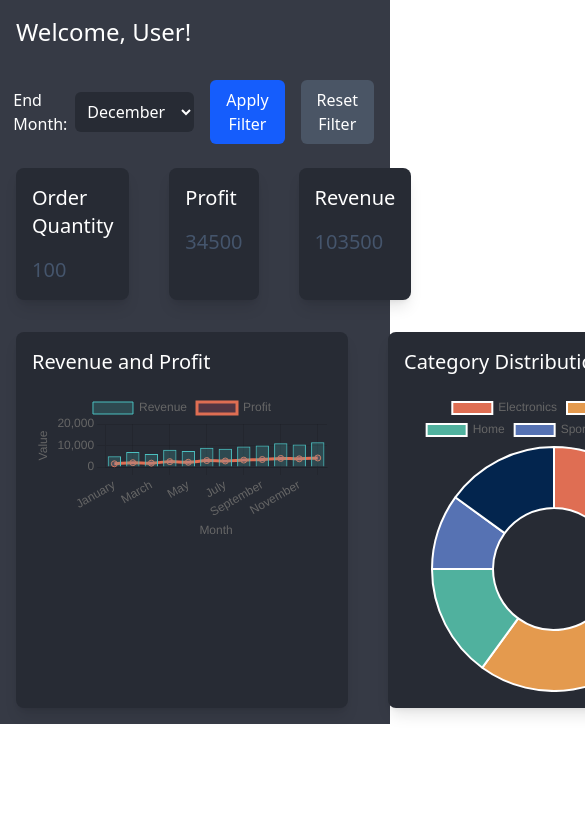
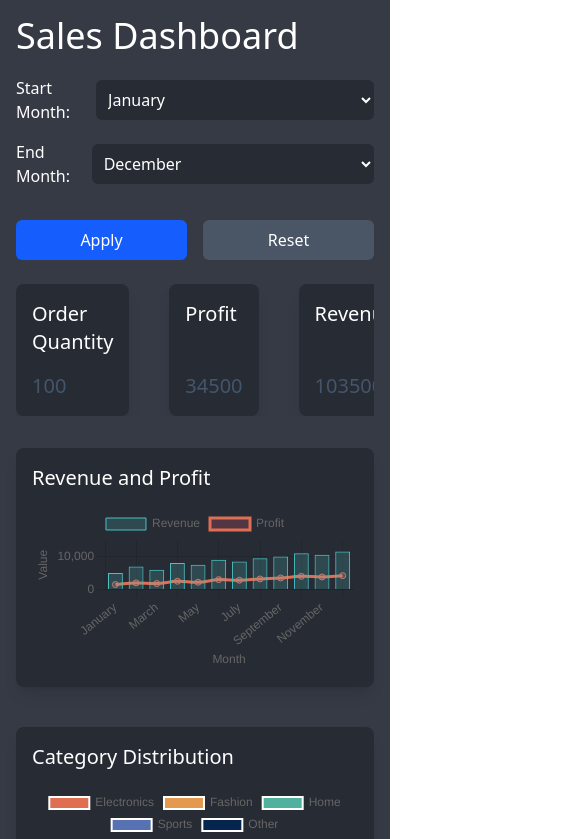
Before and after one commit to utharanambiar/SalesDashboard, a React (Vite) app: page / in a window 390 px wide. Shown: the top 839 px of the page, 585 px wide, since content can reach past the window. Built offline with nearby package versions, Linux system fonts and the light colour scheme.

Commit message:
feat: make dashboard responsive

```diff
--- a/index.html
+++ b/index.html
@@ -2,7 +2,7 @@
 <html lang="en">
   <head>
     <meta charset="UTF-8" />
-    <link rel="icon" type="image/svg+xml" href="/vite.svg" />
+    <link rel="icon" type="image/svg+xml" href="/sales.png" />
     <link href="/src/styles.css" rel="stylesheet" />
     <meta name="viewport" content="width=device-width, initial-scale=1.0" />
     <title>Sales Dashboard</title>
--- a/src/Components/Dashboard.tsx
+++ b/src/Components/Dashboard.tsx
@@ -73,19 +73,19 @@ const Dashboard: React.FC = () => {
 
   return (
     <div className="p-4 space-y-8">
-      <h2 className="text-2xl font-semibol text-white">
-        Welcome, User!
+      <h2 className="text-4xl font-semibol text-white md:mt-5 mb-5">
+        Sales Dashboard
       </h2>
       <MonthRangeFilter
         onApplyFilter={applyFilter}
         onResetFilter={resetFilter}
       />
-      <div className="flex gap-10">
+      <div className="flex gap-10 overflow-x-auto md:overflow-x-visible">
         {cardData.map((card, idx) => (
           <DashboardCard key={idx} value={card.value} label={card.label} />
         ))}
       </div>
-      <div className="flex gap-10">
+      <div className="flex flex-col md:flex-row gap-10">
         <div className="w-full md:w-2/3 p-4 shadow-lg rounded-lg bg-darkChartBg">
           <CombinationChart />
         </div>
--- a/src/Components/DashboardCard.tsx
+++ b/src/Components/DashboardCard.tsx
@@ -3,7 +3,7 @@ import { CardData } from "../types/types";
 function DashboardCard(props: CardData) {
   const { value, label } = props;
   return (
-    <div className="w-full md:w-1/3 p-4 shadow-lg rounded-lg bg-darkChartBg">
+    <div className="flex flex-col justify-between w-full md:w-1/3 p-4 shadow-lg rounded-lg bg-darkChartBg">
       <h3 className="text-xl font-medium mb-4 text-white">{label}</h3>
       <span className="text-xl text-slate-600">{value}</span>
     </div>
--- a/src/Components/FilterComponent.tsx
+++ b/src/Components/FilterComponent.tsx
@@ -24,7 +24,7 @@ const MonthRangeFilter: React.FC<MonthRangeFilterProps> = ({
   };
 
   return (
-    <div className="flex justify-end items-center gap-4 mb-6">
+    <div className="flex flex-col md:flex-row justify-end md:items-center gap-4 mb-6">
       <div className="flex items-center">
         <label htmlFor="start-month" className="text-white mr-2">
           Start Month:
@@ -41,7 +41,7 @@ const MonthRangeFilter: React.FC<MonthRangeFilterProps> = ({
               setEndMonth(newStartMonth);
             }
           }}
-          className="p-2 rounded-md bg-darkChartBg text-white"
+          className="p-2 rounded-md bg-darkChartBg text-white w-full"
         >
           {months.map((month, index) => (
             <option key={month} value={index}>
@@ -59,10 +59,9 @@ const MonthRangeFilter: React.FC<MonthRangeFilterProps> = ({
           id="end-month"
           value={endMonth}
           onChange={(e) => setEndMonth(Number(e.target.value))}
-          className="p-2 rounded-md bg-darkChartBg text-white"
+          className="p-2 rounded-md bg-darkChartBg text-white w-full"
         >
           {months.map((month, index) => (
-            // Disable the months that come before the start date
             <option key={month} value={index} disabled={index < startMonth}>
               {month}
             </option>
@@ -70,18 +69,18 @@ const MonthRangeFilter: React.FC<MonthRangeFilterProps> = ({
         </select>
       </div>
 
-      <div className="flex gap-4">
+      <div className="flex gap-4 mt-4 md:mt-0">
         <button
           onClick={handleApply}
-          className="px-4 py-2 bg-blue-600 text-white rounded-md"
+          className="px-4 py-2 bg-blue-600 text-white rounded-md w-1/2"
         >
-          Apply Filter
+          Apply
         </button>
         <button
           onClick={handleReset}
-          className="px-4 py-2 bg-gray-600 text-white rounded-md"
+          className="px-4 py-2 bg-gray-600 text-white rounded-md w-1/2 "
         >
-          Reset Filter
+          Reset
         </button>
       </div>
     </div>
```
Also changed, not shown: public/sales.png (added).
